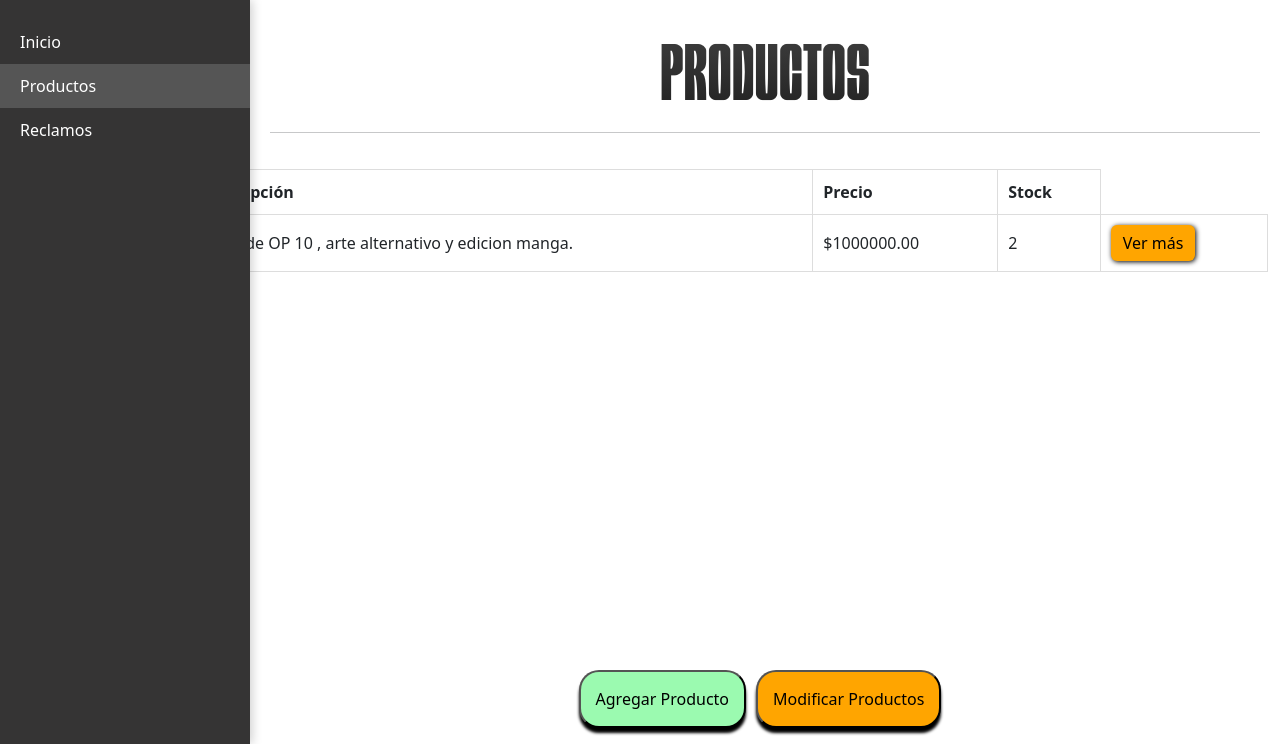
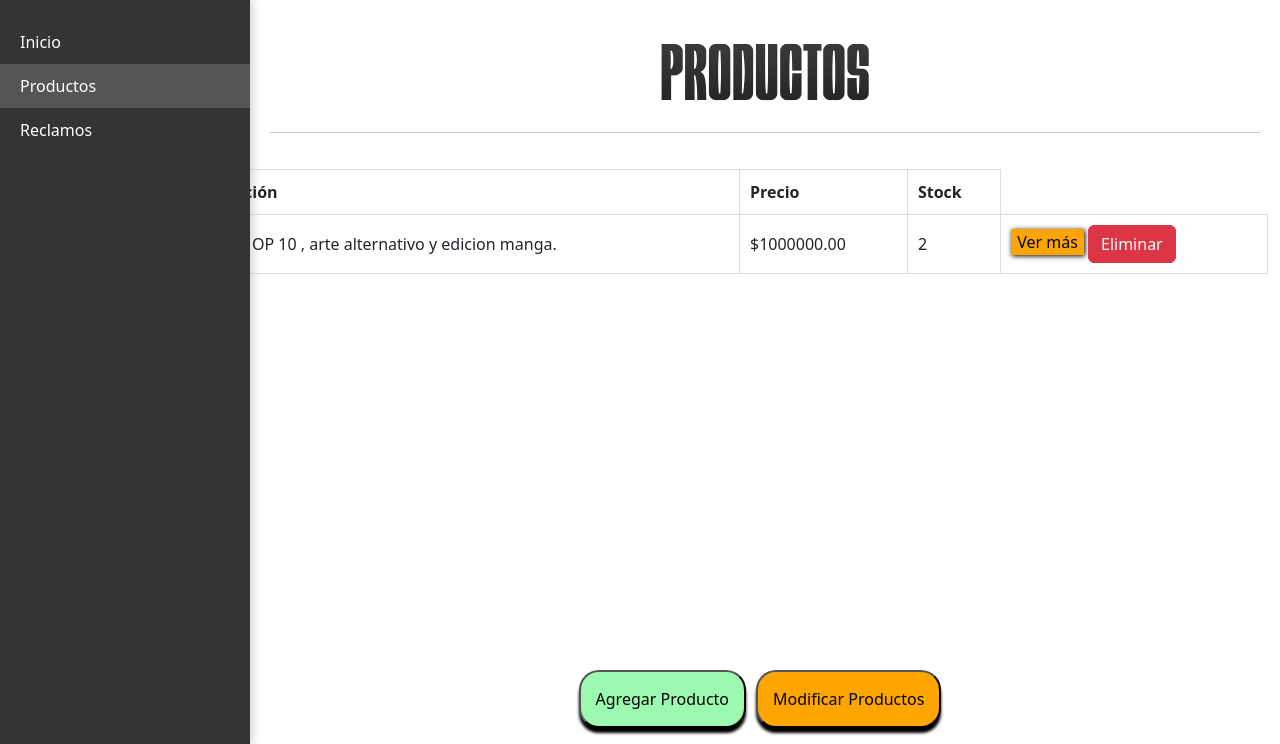
Before and after one commit to Bukksy/TecnicasLUL, a Django app: a page that uses Productos/templates/productos_views.html in a window 1280 px wide. Shown: the part 56-800 px from the top of the page. Run offline with Django 5.2, Linux system fonts and the light colour scheme; data comes from the database, SQL or seed files in the repository; both versions use the stored data as it was after the commit; some libraries are stand-ins or nearby versions; some web fonts are replaced.

Commit message:
modificado el agregar y funcional el eliminar

```diff
--- a/Productos/templates/productos_views.html
+++ b/Productos/templates/productos_views.html
@@ -77,7 +77,8 @@
                     <td>${{ producto.precio }}</td>
                     <td>{{ producto.stock }}</td>
                     <td>
-                        <button id="boton" class="btn btn-info" onclick="openModal({{ producto.id }}, '{{ producto.nombre }}', '{{ producto.descripcion }}', '{{ producto.precio }}', '{{ producto.stock }}', '{{ producto.imagen.url }}')">Ver más</button>
+                        <button id="boton" onclick="openModal({{ producto.id }}, '{{ producto.nombre }}', '{{ producto.descripcion }}', '{{ producto.precio }}', '{{ producto.stock }}', '{{ producto.imagen.url }}')">Ver más</button>
+                        <button class="btn btn-danger" onclick="confirmarEliminacion({{ producto.id }})">Eliminar</button>
                     </td>
                 </tr>
                 {% endfor %}
@@ -121,7 +122,9 @@
 
     <script src="https://cdn.jsdelivr.net/npm/chart.js"></script>
     <script src="https://cdn.jsdelivr.net/npm/bootstrap@5.3.3/dist/js/bootstrap.bundle.min.js"></script>
+    <script src="https://cdn.jsdelivr.net/npm/sweetalert2@11"></script>
     <script>
+
         document.addEventListener("DOMContentLoaded", function() {
             const links = document.querySelectorAll('.sidebar a');
             let activeLink = document.querySelector('.activo');  // Enlace activo inicial
@@ -151,6 +154,24 @@
             var myModal = new bootstrap.Modal(document.getElementById('productoModal'));
             myModal.show();
         }
+
+        function confirmarEliminacion(idProducto) {
+            Swal.fire({
+                title: '¿Estás seguro?',
+                text: "¡Esta acción no se puede deshacer!",
+                icon: 'warning',
+                showCancelButton: true,
+                confirmButtonColor: '#d33',
+                cancelButtonColor: '#3085d6',
+                confirmButtonText: 'Sí, eliminar',
+                cancelButtonText: 'Cancelar'
+            }).then((result) => {
+                if (result.isConfirmed) {
+                    let baseUrl = "{% url 'eliminar_producto' 0 %}".replace("0", idProducto);
+                    window.location.href = baseUrl;
+                }
+            });
+        }
     </script>
 </body>
 </html>
--- a/Productos/urls.py
+++ b/Productos/urls.py
@@ -5,4 +5,5 @@ urlpatterns = [
     path(' ', views.productos_view, name="productos_views"),
     path('agregar/', views.agregar, name='agregar'),
     path('editar/', views.editar, name='editar'),
+    path('eliminar/<int:id>/', views.eliminar_producto, name='eliminar_producto'),
 ]
--- a/Productos/views.py
+++ b/Productos/views.py
@@ -1,4 +1,4 @@
-from django.shortcuts import render, redirect
+from django.shortcuts import render, redirect, get_object_or_404, redirect
 from .models import Producto
 
 # Create your views here.
@@ -14,7 +14,6 @@ def agregar(request):
         stock = request.POST['stock']
         imagen = request.FILES.get('imagen', None)
 
-        # Crear el producto con el siguiente ID disponible
         producto = Producto.objects.create(
             nombre=nombre,
             descripcion=descripcion,
@@ -23,10 +22,15 @@ def agregar(request):
             imagen=imagen
         )
 
-        return redirect('productos')  # Redirige a la lista de productos o donde desees
+        return redirect('productos_views')
 
     return render(request, 'add_prod.html')
 
 def editar(request):
     productos = Producto.objects.all()
     return render(request, 'mod_prod.html', {'productos': productos})
+
+def eliminar_producto(request, id):
+    producto = get_object_or_404(Producto, id=id)
+    producto.delete()
+    return redirect('productos_views')
```
Also changed, not shown: db.sqlite3, media/productos/descarga.jpg (added), media/productos/pngegg_3.png (added), media/productos/pngegg_3_Pkz9NQD.png (added), media/productos/pngegg_3_xn3jCRC.png (added), media/productos/usuario.png (added).
